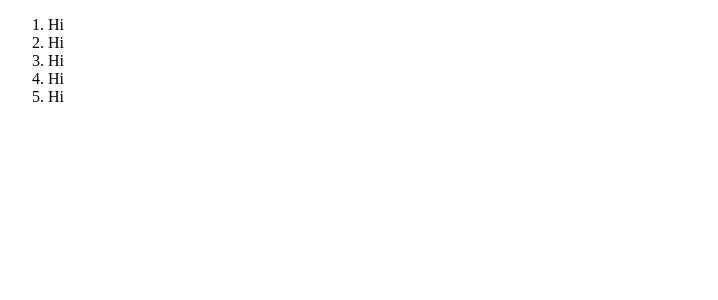
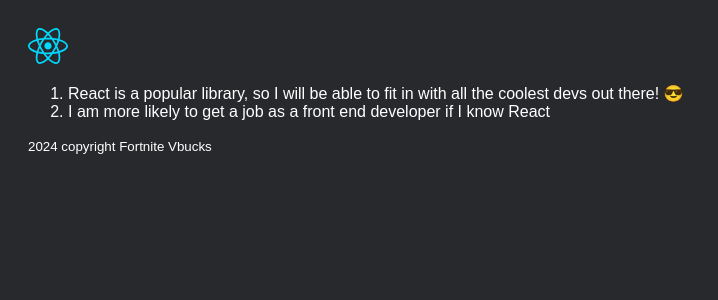
Before and after one commit to asym1/reactLearning, a React (Vite) app: page / in a window 1280 px wide. Shown: the top 300 px of the page, without its empty margins (0-718 px from the left). Built offline with nearby package versions, Linux system fonts and the light colour scheme.

Commit message:
First React Website!
react fun facts

```diff
--- a/index.html
+++ b/index.html
@@ -3,6 +3,7 @@
   <head>
     <meta charset="UTF-8" />
     <link rel="icon" type="image/svg+xml" href="/vite.svg" />
+    <link rel="stylesheet" href="src/index.css">
     <meta name="viewport" content="width=device-width, initial-scale=1.0" />
     <title>Vite + React</title>
   </head>
--- a/src/index.jsx
+++ b/src/index.jsx
@@ -4,15 +4,29 @@
 function Page() {
     return (
         <ol>
-          <li> Hi</li>
-          <li> Hi</li>
-          <li> Hi </li>
-          <li> Hi </li>
-          <li> Hi </li>
+          <li>React is a popular library, so I will be able to
+            fit in with all the coolest devs out there! 😎</li>
+            <li>I am more likely to get a job as a front end developer
+            if I know React</li>
         </ol>
     );
 }
 
+function Header() {
+  return (
+    <img src="src/assets/react.svg" width="40" alt="react logo"/>
+  );
+}
+
+function Footer() {
+  return (
+    <footer> <small> 2024 copyright Fortnite Vbucks </small></footer>
+  )
+}
 root.render(
-  < Page />
+  <main>
+    <Header />
+    <Page />
+    <Footer />
+  </main>
 )
```
